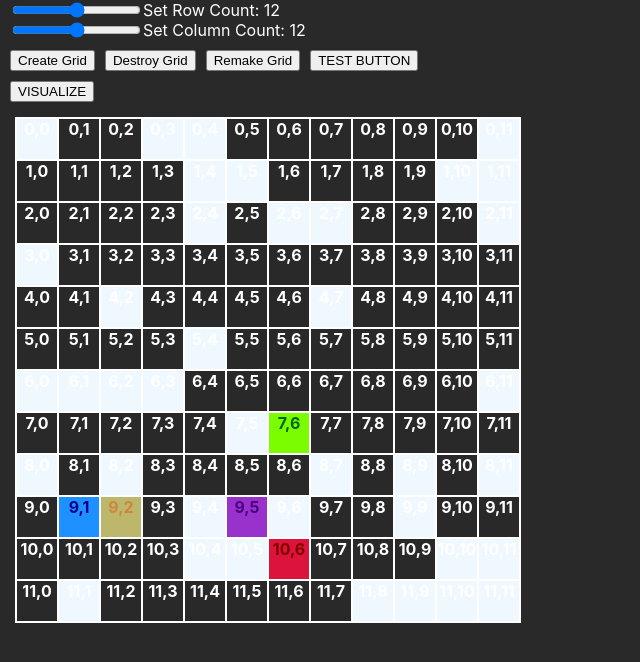
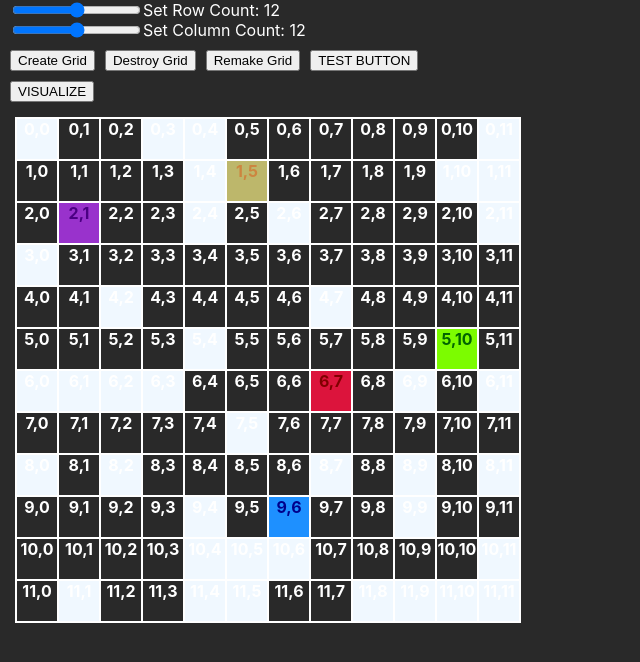
Before and after one commit to vik-ma/pathfinding-race, a React (Create React App) app: page / in a window 1280 px wide. Shown: the top 662 px of the page, without its empty margins (0-640 px from the left). Built offline with nearby package versions, Linux system fonts and the light colour scheme.

Commit message:
Fixed bugs regarding overlapping nodes and paths not being drawn properly

```diff
--- a/src/PathfindingVisualizer/GridGenerator.js
+++ b/src/PathfindingVisualizer/GridGenerator.js
@@ -11,40 +11,33 @@ import { BidirectionalSearch } from "../Algorithms/BidirectionalSearch";
 export const GridGenerator = () => {
   const { rowCount, colCount } = useContext(GridContext);
 
-  const [startNodeRow1, setStartNodeRow1] = useState(
-    Math.floor(Math.random() * rowCount)
-  );
-  const [startNodeCol1, setStartNodeCol1] = useState(
-    Math.floor(Math.random() * rowCount)
-  );
+  const randomNodeRow = new Set();
+  const randomNodeCol = new Set();
 
-  const [startNodeRow2, setStartNodeRow2] = useState(
-    Math.floor(Math.random() * rowCount)
-  );
-  const [startNodeCol2, setStartNodeCol2] = useState(
-    Math.floor(Math.random() * rowCount)
-  );
+  while (randomNodeRow.size < 5) {
+    randomNodeRow.add(Math.floor(Math.random() * rowCount));
+  }
+  while (randomNodeCol.size < 5) {
+    randomNodeCol.add(Math.floor(Math.random() * colCount));
+  }
 
-  const [startNodeRow3, setStartNodeRow3] = useState(
-    Math.floor(Math.random() * rowCount)
-  );
-  const [startNodeCol3, setStartNodeCol3] = useState(
-    Math.floor(Math.random() * rowCount)
-  );
+  const randomNodeRowArray = Array.from(randomNodeRow);
+  const randomNodeColArray = Array.from(randomNodeCol);
 
-  const [startNodeRow4, setStartNodeRow4] = useState(
-    Math.floor(Math.random() * rowCount)
-  );
-  const [startNodeCol4, setStartNodeCol4] = useState(
-    Math.floor(Math.random() * rowCount)
-  );
+  const [startNodeRow1, setStartNodeRow1] = useState(randomNodeRowArray[0]);
+  const [startNodeCol1, setStartNodeCol1] = useState(randomNodeColArray[0]);
 
-  const [goalNodeRow, setGoalNodeRow] = useState(
-    Math.floor(Math.random() * rowCount)
-  );
-  const [goalNodeCol, setGoalNodeCol] = useState(
-    Math.floor(Math.random() * rowCount)
-  );
+  const [startNodeRow2, setStartNodeRow2] = useState(randomNodeRowArray[1]);
+  const [startNodeCol2, setStartNodeCol2] = useState(randomNodeColArray[1]);
+
+  const [startNodeRow3, setStartNodeRow3] = useState(randomNodeRowArray[2]);
+  const [startNodeCol3, setStartNodeCol3] = useState(randomNodeColArray[2]);
+
+  const [startNodeRow4, setStartNodeRow4] = useState(randomNodeRowArray[3]);
+  const [startNodeCol4, setStartNodeCol4] = useState(randomNodeColArray[3]);
+
+  const [goalNodeRow, setGoalNodeRow] = useState(randomNodeRowArray[4]);
+  const [goalNodeCol, setGoalNodeCol] = useState(randomNodeColArray[4]);
 
   const [numStartNodes, setStartNumNodes] = useState(4);
 
@@ -65,25 +58,26 @@ export const GridGenerator = () => {
     const wallDensity = Math.floor(rowCount * colCount * 0.3);
 
     const walls = new Set();
-    const goal = [goalNodeRow, goalNodeCol];
-    const start1 = [startNodeRow1, startNodeCol1];
-    const start2 = [startNodeRow2, startNodeCol2];
-    const start3 = [startNodeRow3, startNodeCol3];
-    const start4 = [startNodeRow4, startNodeCol4];
-    walls.add(goal, start1, start2);
-    if (numStartNodes >= 3) {
-      walls.add(start3);
-      if (numStartNodes >= 4) {
-        walls.add(start4);
-      }
-    }
+    // const goal = [goalNodeRow, goalNodeCol];
+    // const start1 = [startNodeRow1, startNodeCol1];
+    // const start2 = [startNodeRow2, startNodeCol2];
+    // const start3 = [startNodeRow3, startNodeCol3];
+    // const start4 = [startNodeRow4, startNodeCol4];
+    // walls.add(goal, start1, start2);
+    // if (numStartNodes >= 3) {
+    //   walls.add(start3);
+    //   if (numStartNodes >= 4) {
+    //     walls.add(start4);
+    //   }
+    // }
     while (walls.size !== wallDensity) {
       walls.add([
         Math.floor(Math.random() * rowCount),
         Math.floor(Math.random() * colCount),
       ]);
     }
-    walls.delete(goal, start1, start2, start3, start4);
+    // walls.delete(goal, start1, start2, start3, start4);
+
     // if (numStartNodes >= 3) {
     //   walls.delete(start3);
     //   if (numStartNodes >= 4) {
@@ -136,6 +130,11 @@ export const GridGenerator = () => {
     walls.forEach((element) => {
       grid[element[0]][element[1]].isWall = true;
     });
+    grid[startNodeRow1][startNodeCol1].isWall = false;
+    grid[startNodeRow2][startNodeCol2].isWall = false;
+    grid[startNodeRow3][startNodeCol3].isWall = false;
+    grid[startNodeRow4][startNodeCol4].isWall = false;
+    grid[goalNodeRow][goalNodeCol].isWall = false;
   };
 
   const drawGrid = (
@@ -279,46 +278,66 @@ export const GridGenerator = () => {
 
     let algoMap = {};
     let algoPathLengths = [];
+    let algoPathCompleted = [];
 
     for (let i = 1; i < numStartNodes + 1; i++) {
-      // let algoType = Math.floor(Math.random() * 6);
-      let algoType = 5;
+      let algoType = Math.floor(Math.random() * 6);
+      // let algoType = 5;
       switch (algoType) {
         case 0:
           var algo = Astar(gridStartMap[i], gridGoalMap[i]);
           algoMap[i] = algo;
           algoPathLengths.push(algo.path.length);
+          if (algo.pathIsFound) {
+            algoPathCompleted.push(algo.path.length);
+          }
           break;
         case 1:
           var algo = BidirectionalSearch(gridStartMap[i], gridGoalMap[i]);
           algoMap[i] = algo;
           algoPathLengths.push(algo.path.length);
+          if (algo.pathIsFound) {
+            algoPathCompleted.push(algo.path.length);
+          }
           break;
         case 2:
           var algo = BreadthFirstSearch(gridStartMap[i], gridGoalMap[i]);
           algoMap[i] = algo;
           algoPathLengths.push(algo.path.length);
+          if (algo.pathIsFound) {
+            algoPathCompleted.push(algo.path.length);
+          }
           break;
         case 3:
           var algo = DepthFirstSearch(gridStartMap[i], gridGoalMap[i]);
           algoMap[i] = algo;
           algoPathLengths.push(algo.path.length);
+          if (algo.pathIsFound) {
+            algoPathCompleted.push(algo.path.length);
+          }
           break;
         case 4:
           var algo = Dijkstra(gridStartMap[i], gridGoalMap[i]);
           algoMap[i] = algo;
           algoPathLengths.push(algo.path.length);
+          if (algo.pathIsFound) {
+            algoPathCompleted.push(algo.path.length);
+          }
           break;
         case 5:
           var algo = GreedyBestFirstSearch(gridStartMap[i], gridGoalMap[i]);
           algoMap[i] = algo;
           algoPathLengths.push(algo.path.length);
+          if (algo.pathIsFound) {
+            algoPathCompleted.push(algo.path.length);
+          }
           break;
         default:
           return;
       }
     }
 
+    // console.log(algoPathLengths);
     // console.log(1, "Crimson", algoMap[1].algoName);
     // console.log(2, "Blue", algoMap[2].algoName);
     // console.log(3, "Khaki", algoMap[3].algoName);
@@ -327,26 +346,56 @@ export const GridGenerator = () => {
     console.log(algoMap[2]);
     console.log(algoMap[3]);
     console.log(algoMap[4]);
+    // console.log(startNodeRow1, startNodeCol1);
+    // console.log(startNodeRow2, startNodeCol2);
+    // console.log(startNodeRow3, startNodeCol3);
+    // console.log(startNodeRow4, startNodeCol4);
+    // console.log(goalNodeRow, goalNodeCol);
 
-    let pathMinLength = Math.min(...algoPathLengths);
+    let pathMaxLength = Math.max(...algoPathLengths);
+    let pathMinCompleted = Math.min(...algoPathCompleted);
 
     let anyPathFound = false;
     let minIndex = {};
 
+    let lengthToDraw = 0;
+
+    if (algoPathCompleted.length < 1) {
+      lengthToDraw = pathMaxLength;
+    } else {
+      anyPathFound = true;
+      lengthToDraw = pathMinCompleted;
       for (let [key, value] of Object.entries(algoMap)) {
-      if (
-        algoMap[key].path.length === pathMinLength &&
-        algoMap[key].pathIsFound
-      ) {
+        if (algoMap[key].pathIsFound) {
+          if (algoMap[key].path.length === pathMinCompleted) {
             minIndex[key] = value;
           }
-      if (anyPathFound === false && algoMap[key].pathIsFound === true) {
-        anyPathFound = true;
+        }
       }
     }
 
-    for (let i = 0; i <= pathMinLength; i++) {
-      if (i === pathMinLength) {
+    //
+    //   let lowestDrawnLength = Infinity;
+    //   if (
+    //     algoMap[key].path.length < lowestDrawnLength &&
+    //     algoMap[key].pathIsFound
+    //   ) {
+    //     minIndex[key] = value;
+    //   }
+    //   if (algoMap[key].path.length === lowestDrawnLength &&
+    //     algoMap[key].pathIsFound) {
+    //       minIndex[key] = value;
+    //     }
+    //   }
+
+    //   if (anyPathFound === false && algoMap[key].pathIsFound === true) {
+    //     anyPathFound = true;
+    //   }
+    // }
+
+
+    for (let i = 0; i <= lengthToDraw; i++) {
+      if (i === lengthToDraw) {
         if (anyPathFound) {
           setTimeout(() => {
             drawWinnerPath(minIndex);
@@ -354,20 +403,28 @@ export const GridGenerator = () => {
         }
       } else {
         setTimeout(() => {
+          if (algoMap[1].path.length > i) {
             const node = algoMap[1].path[i];
-          const node2 = algoMap[2].path[i];
             document
               .getElementById(`node-${node.row}-${node.col}`)
               .classList.add("node-1", "node-current");
+          }
+          if (algoMap[2].path.length > i) {
+            const node2 = algoMap[2].path[i];
             document
               .getElementById(`node-${node2.row}-${node2.col}`)
               .classList.add("node-2", "node-current");
+          }
           if (algoMap[3]) {
+            if (algoMap[3].path.length > i) {
               const node3 = algoMap[3].path[i];
               document
                 .getElementById(`node-${node3.row}-${node3.col}`)
                 .classList.add("node-3", "node-current");
+            }
+          }
           if (algoMap[4]) {
+            if (algoMap[4].path.length > i) {
               const node4 = algoMap[4].path[i];
               document
                 .getElementById(`node-${node4.row}-${node4.col}`)
```
Lines whose indentation alone changed are shown as unchanged.
